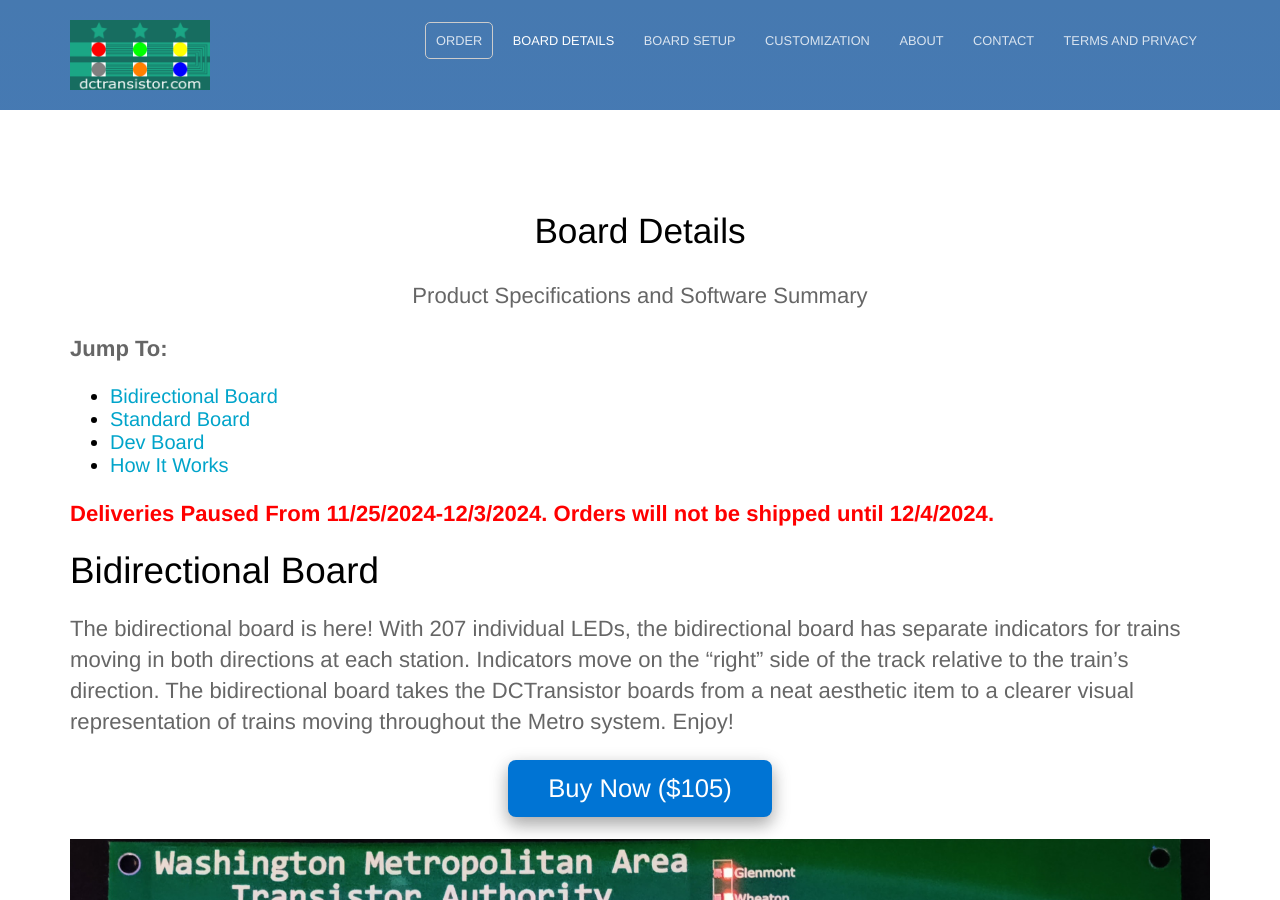
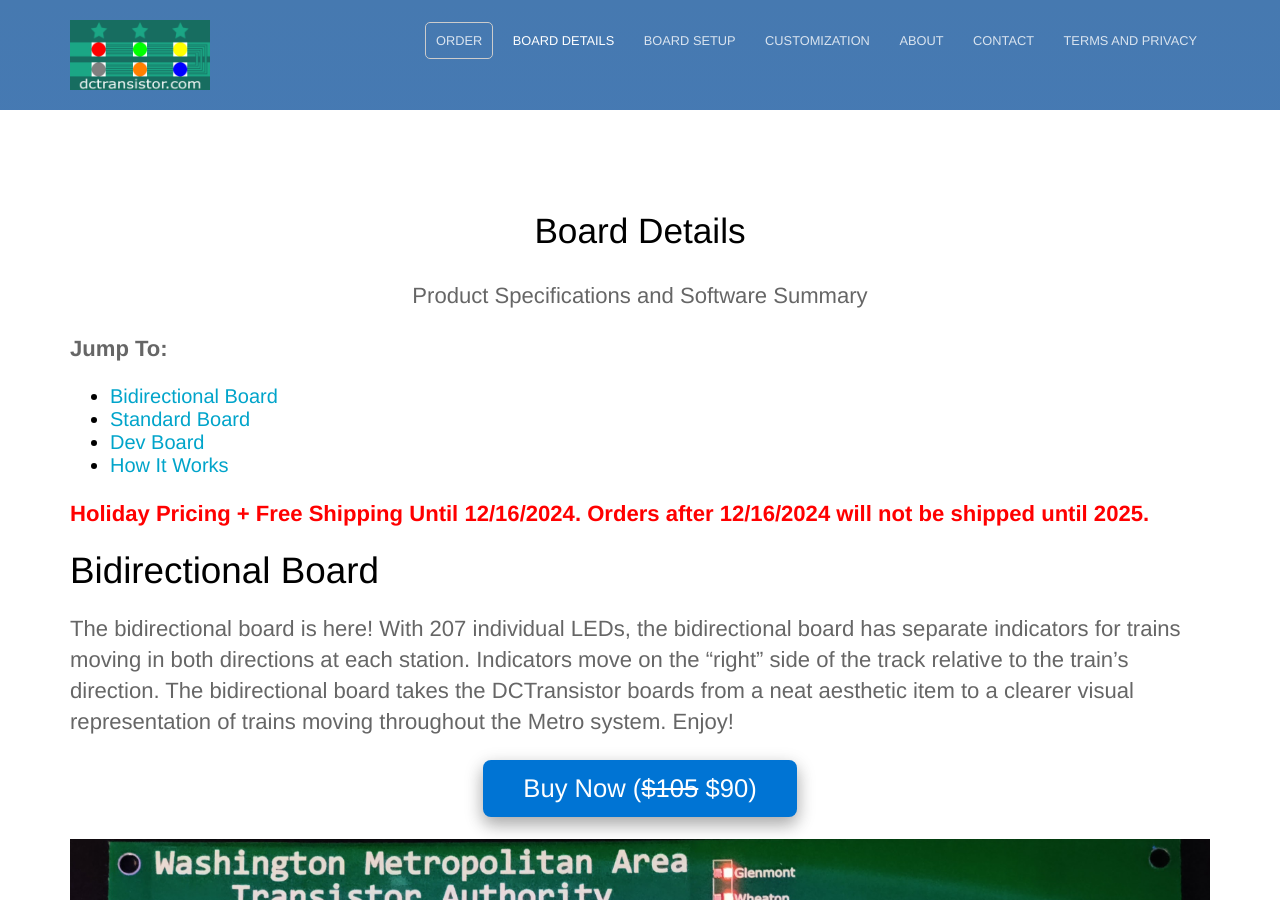
Before and after one commit to LArkema/dctransistor_website, a Jekyll site: the page built from board-info.md, in a window 1280 px wide and 900 px high. Built offline with Jekyll 4.4.1, drawn with Linux system fonts in a browser that asks for light colours; some of the changed text lies outside the part shown.

Commit message:
Add holiday pricing information

```diff
--- a/board-info.md
+++ b/board-info.md
@@ -10,13 +10,14 @@
 * [Dev Board](#dev-board)
 * [How It Works](#how-it-works)
 
-<p style="color: red"><b>Deliveries Paused From 11/25/2024-12/3/2024. Orders will not be shipped until 12/4/2024.</b></p>
+<p style="color: red"><b>Holiday Pricing + Free Shipping Until 12/16/2024. Orders after 12/16/2024 will not be shipped until 2025.</b></p>
+<!-- <p style="color: red"><b>Deliveries Paused From 11/25/2024-12/3/2024. Orders will not be shipped until 12/4/2024.</b></p> -->
 
 # Bidirectional Board
 
 The bidirectional board is here! With 207 individual LEDs, the bidirectional board has separate indicators for trains moving in both directions at each station. Indicators move on the "right" side of the track relative to the train's direction. The bidirectional board takes the DCTransistor boards from a neat aesthetic item to a clearer visual representation of trains moving throughout the Metro system. Enjoy!
 
-<button class="buybutton"><a href="https://buy.stripe.com/14kaHdcug0hxfjq28c" target="_blank" style="color: inherit">Buy Now ($105)</a></button>
+<button class="buybutton"><a href="https://buy.stripe.com/14kaHdcug0hxfjq28c" target="_blank" style="color: inherit">Buy Now (<s>$105</s> $90)</a></button>
 
 
 <img class="cover-board" src="{{ site.baseurl }}/images/bidirectional_board.jpg" alt="Large picture of a Bidirectional DCTransistor bBard, powered on to show live train positions. The board is programmable circuit board, mostly light green except for a dark green title and dark green rectangles representing the DC metro train lines, a beige boundary representing the beltway, and silver representing the Potomac and Anacostia rivers. It is designed to represent the DC Metro System map. For each station on the DC Metro map, there are two 2mm LEDs to indicate trains going both directions at each station.">
@@ -48,7 +49,7 @@
 
 The "standard board" is the classic DCTransistor board with one LED representing each WMATA station. LED indicators will move in both directions along the single display for both directions of a WMATA line. I have produced multiple batches of the standard board, and in addition to some minor aesthetic adjustments, I removed the JST battery connector from recent versions. If you specifically want a board with a JST connection, email <a href="mailto:orders@dctransistor.com">orders@dctransistor.com</a> when placing your order.
 
-<button class="buybutton"><a href="https://buy.stripe.com/dR616Dam80hx5IQaEG" target="_blank" style="color: inherit">Buy Now ($65)</a></button>
+<button class="buybutton"><a href="https://buy.stripe.com/dR616Dam80hx5IQaEG" target="_blank" style="color: inherit">Buy Now (<s>$65</s> $50)</a></button>
 
 
 <img class="cover-board" src="{{ site.baseurl }}/images/lightup-board.jpg" alt="Large picture of a DCTransistor board, powered on to show live train positions. The board is programmable circuit board, mostly light green except for a dark green title and dark green rectangles representing the DC metro train lines, a beige boundary representing the beltway, and silver representing the Potomac and Anacostia rivers. It is designed to represent the DC Metro System map.">
--- a/index.html
+++ b/index.html
@@ -5,7 +5,8 @@
 <section class="hero">
 	<div class="text-container">
 		<h1 class="editable">Live LED Map of the DC Metro System</h1>
-		<p style="color: red; background-color: white"><b>Deliveries Paused From 11/25/2024-12/3/2024. Orders will not be shipped until 12/4/2024.</b></p>
+		<p style="color: red; background-color: white"><b>Holiday Pricing + Free Shipping Until 12/16/2024. Orders after 12/16/2024 will not be shipped until 2025.</b></p>
+		<!-- <p style="color: red; background-color: white"><b>Deliveries Paused From 11/25/2024-12/3/2024. Orders will not be shipped until 12/4/2024.</b></p> -->
 		<p class="subtext editable">View real-time train positions on a 1' x 1' PCB display</p>
 		<div class="cta button alt" style="align-items:start;">
 			<a href="{{ site.baseurl }}/order/">Buy Your Board</a>
```
Also changed, not shown: order.md (+12 -3 lines).
